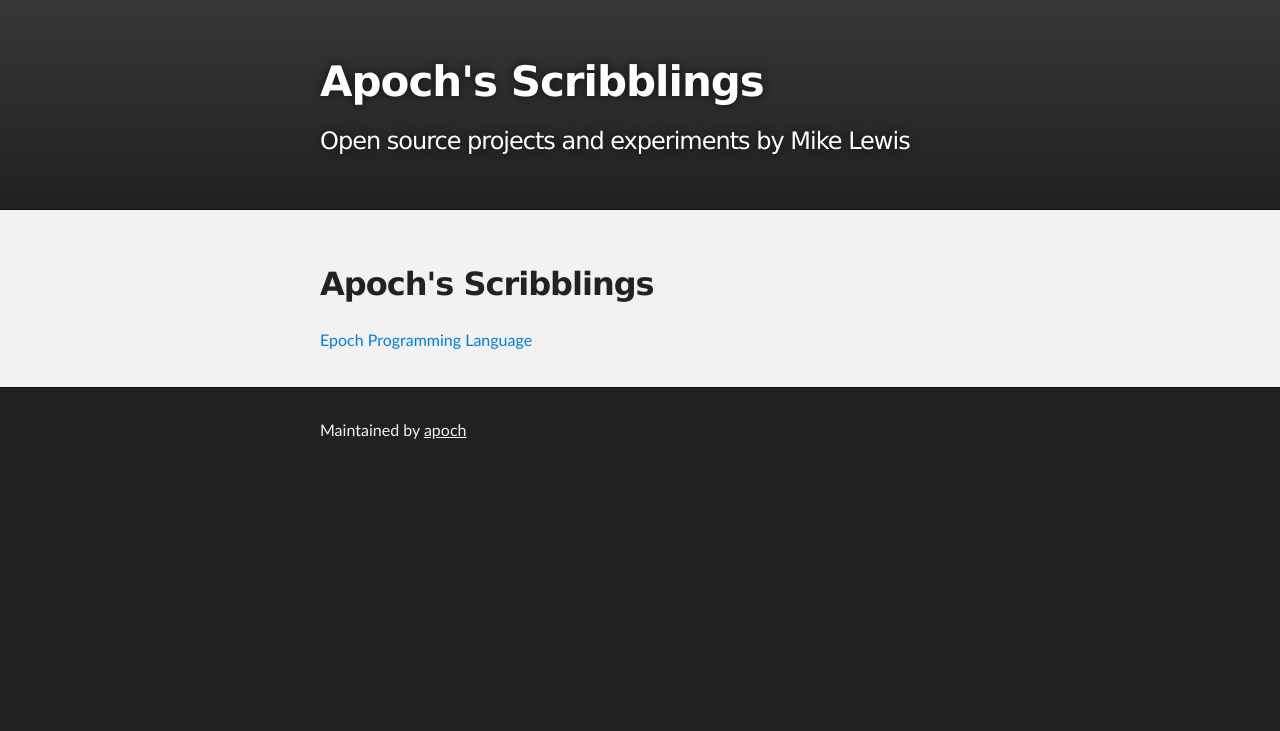
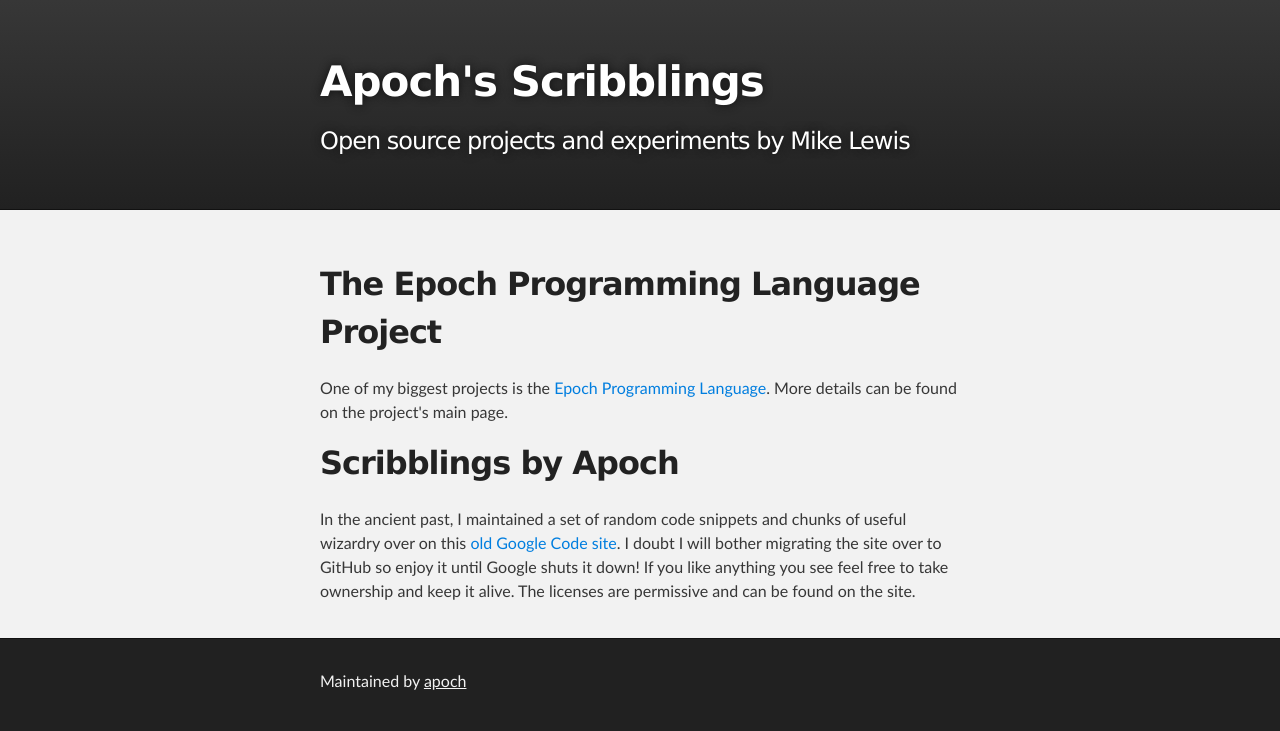
Before and after one commit to apoch/apoch.github.io, a plain HTML site: page index.html in a window 1280 px wide. Drawn offline with Linux system fonts and the light colour scheme.

Commit message:
Update index.html

```diff
--- a/index.html
+++ b/index.html
@@ -23,10 +23,15 @@
     <!-- MAIN CONTENT -->
     <div id="main_content_wrap" class="outer">
       <section id="main_content" class="inner">
-        <h2>
-<a id="apochs-scribblings" class="anchor" href="#apochs-scribblings" aria-hidden="true"><span class="octicon octicon-link"></span></a>Apoch's Scribblings</h2>
 
-      <p><a href="https://apoch.github.io/epoch-language/">Epoch Programming Language</a></p>
+        <h2><a id="epoch-language" class="anchor" href="#epoch-language" aria-hidden="true"><span class="octicon octicon-link"></span></a>The Epoch Programming Language Project</h2>
+        <p>One of my biggest projects is the <a href="https://apoch.github.io/epoch-language/">Epoch Programming Language</a>. More details can be found on the
+        project's main page.</p>
+
+        <h2><a id="apochs-scribblings" class="anchor" href="#apochs-scribblings" aria-hidden="true"><span class="octicon octicon-link"></span></a>Scribblings by Apoch</h2>
+        <p>In the ancient past, I maintained a set of random code snippets and chunks of useful wizardry over on this <a href="https://code.google.com/p/scribblings-by-apoch/">old Google Code site</a>.
+        I doubt I will bother migrating the site over to GitHub so enjoy it until Google shuts it down! If you like anything you see feel free to
+        take ownership and keep it alive. The licenses are permissive and can be found on the site.</p>
 
       </section>
     </div>
```
